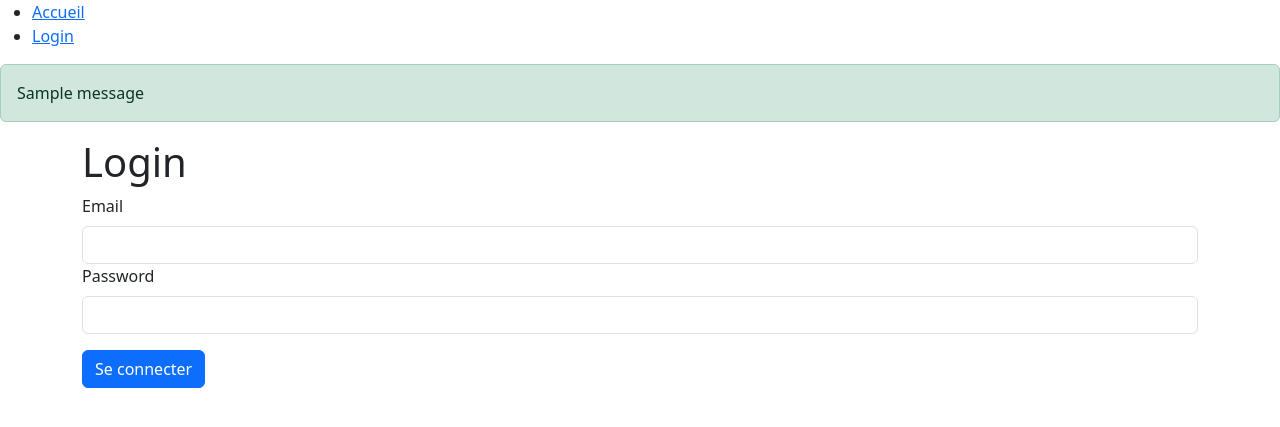
After one commit to ThominsonCode/flask-2023-website, a Flask app: page /login/ in a window 1280 px wide. The commit adds this page. Shown: the top 427 px of the page. Run offline with Flask 3, Linux system fonts and the light colour scheme; tables that the repository leaves empty hold one stand-in row (values such as "Sample post"); one stand-in notice (Sample message) is shown; some libraries are stand-ins or nearby versions.

Commit message:
added login form

```diff
--- a/myapp/forms.py
+++ b/myapp/forms.py
@@ -10,6 +10,7 @@ class RedirectionForm(FlaskForm) :
 class LoginForm(FlaskForm) :
     email = StringField('Email', validators=[InputRequired(), Email(message='Cet email n\'est pas valide'), Length(4, 64)])
     password = PasswordField('Password', validators=[InputRequired(), Length(8, 64)])
+    submit = SubmitField('Se connecter')
 
 
 # class RegistrationForm(FlaskForm):
--- a/myapp/routes.py
+++ b/myapp/routes.py
@@ -1,7 +1,7 @@
 from flask import render_template, url_for, flash, redirect
 from myapp import app, db
-from myapp.forms import RedirectionForm
-from myapp.models import Redirection
+from myapp.forms import RedirectionForm, LoginForm
+from myapp.models import Redirection, User
 
 import random
 import string
@@ -28,6 +28,18 @@ def redirection(url):
     red = db.one_or_404(db.select(Redirection).where(Redirection.url_from == url))
     return redirect(red.url_to)
 
+
+@app.route('/login/', methods=['GET', 'POST'])
+def login():
+    form = LoginForm()
+    if form.validate_on_submit():
+        user = db.session.execute(db.select(User).where(User.email == form.email.data)).scalar()
+        if not user or form.password.data != user.password:
+            flash('Email ou mot de passe incorrect', 'danger')
+        else:
+            flash('Connexion réussie', 'success')
+    return render_template('login.html', form=form)
+
 # test
 # @app.route("/login", methods=['GET', 'POST'])
 # def login():
--- a/myapp/templates/common.html
+++ b/myapp/templates/common.html
@@ -1,5 +1,6 @@
 <!DOCTYPE html>
 <html lang="fr">
+
 <head>
     <meta charset="UTF-8">
     <meta http-equiv="X-UA-Compatible" content="IE=edge">
@@ -7,9 +8,29 @@
     <link rel="stylesheet" href="{{ url_for('static', filename='css/bootstrap.min.css') }}">
     <title>Document</title>
 </head>
+
 <body>
+
+    <nav>
+        <ul>
+            <li><a href="{{ url_for('index') }}">Accueil</a></li>
+            <li><a href="{{ url_for('login') }}">Login</a></li>
+        </ul>
+    </nav>
+
+    {% with messages = get_flashed_messages(with_categories=true) %}
+        {% if messages %}
+            {% for category, message in messages %}
+                <div class="alert alert-{{ category }}" role="alert">
+                    {{ message }}
+                </div>
+            {% endfor %}
+        {% endif %}
+    {% endwith %}
+
     <div class="container">
         {% block body %}{% endblock %}
     </div>
 </body>
+
 </html>
--- /dev/null
+++ b/myapp/templates/login.html
@@ -0,0 +1,31 @@
+{% extends "common.html" %}
+
+{% block body %}
+
+<h1>Login</h1>
+
+<form method="POST" action="{{ url_for('login') }}">
+    {{ form.csrf_token }}
+
+    <div class="mb-3">
+        {{ form.email.label(class="form-label") }} {{ form.email(size=20, class="form-control") }}
+
+        {% if form.email.errors %}
+            {% for error in form.email.errors %}
+                <div class="form-text"><p class="text-danger">{{ error }}</p></div>
+            {% endfor %}
+        {% endif %}
+
+        {{ form.password.label(class="form-label") }} {{ form.password(size=20, class="form-control") }}
+
+        {% if form.password.errors %}
+            {% for error in form.password.errors %}
+                <div class="form-text"><p class="text-danger">{{ error }}</p></div>
+            {% endfor %}
+        {% endif %}
+    </div>
+
+    {{ form.submit(class="btn btn-primary") }}
+</form>
+
+{% endblock %}
```
Also changed, not shown: test.py (+17 -2 lines).
